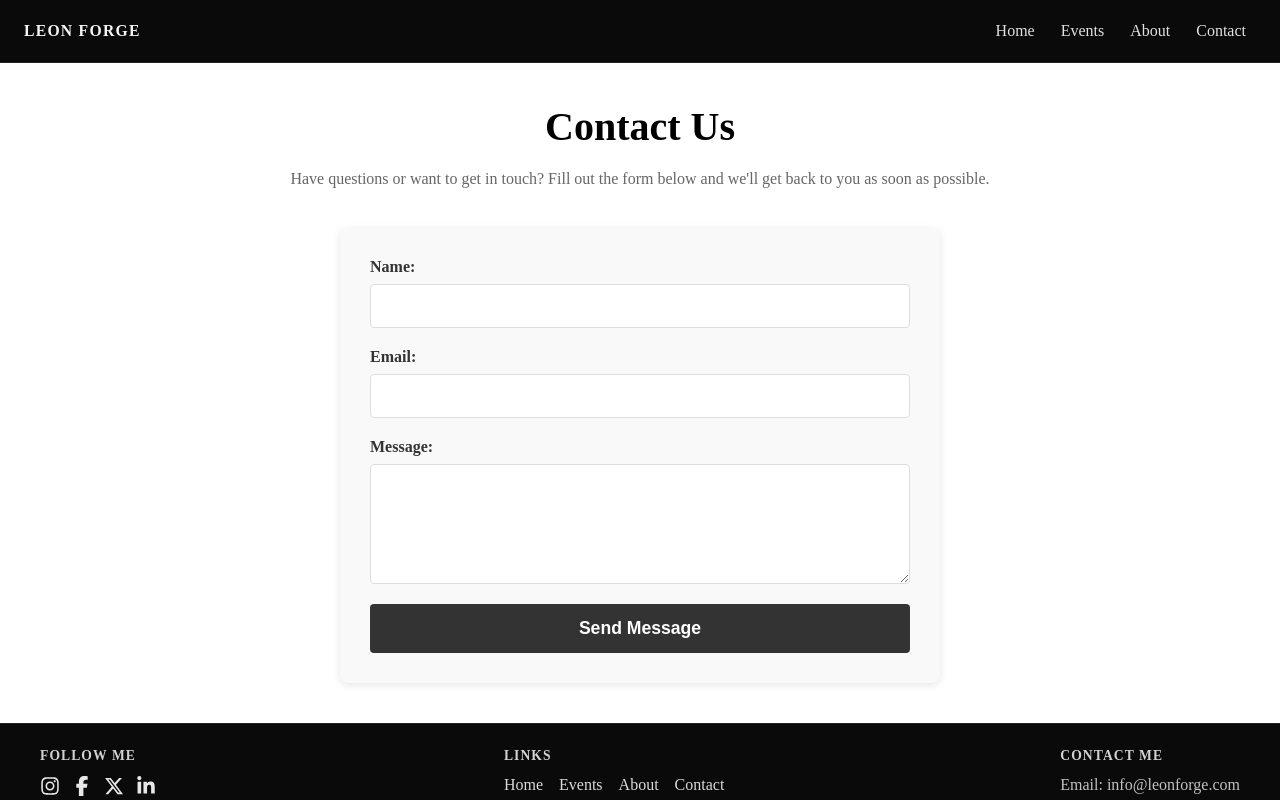
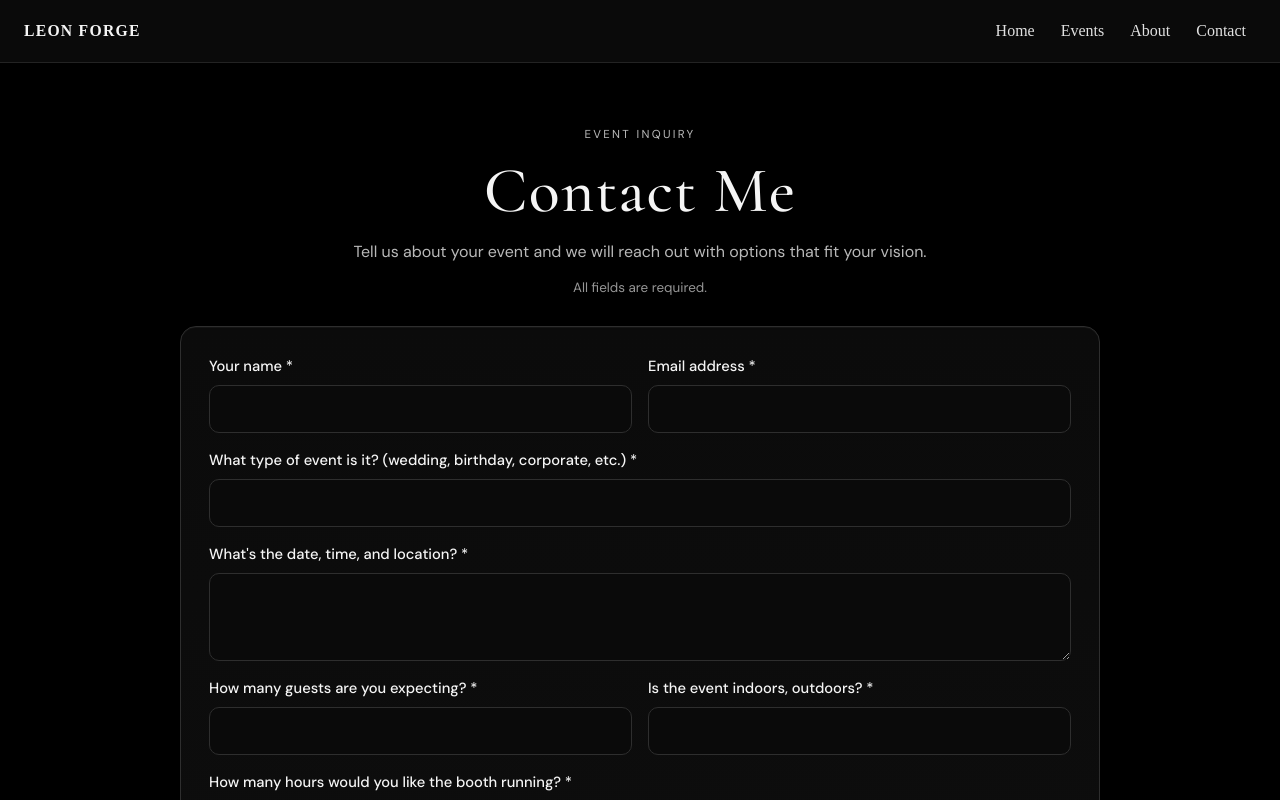
Before and after one commit to leon1186/Leon-Forge, a React app in the folder frontend/: page /contact in a window 1280 px wide. Shown: the top 800 px of the page. Built offline with nearby package versions, Linux system fonts and the light colour scheme; the HTML template or start-up script is replaced by a standard one.

Commit message:
feat: enhance ContactPage with detailed inquiry form and improved styling

```diff
--- a/frontend/src/pages/ContactPage.css
+++ b/frontend/src/pages/ContactPage.css
@@ -1,34 +1,95 @@
+@import url("https://fonts.googleapis.com/css2?family=Cormorant+Garamond:wght@400;500;600&family=DM+Sans:wght@400;500;600&display=swap");
+
 .contact-page {
-  padding: 40px 20px;
-  max-width: 1200px;
+  --bg: #000;
+  --surface: #0b0b0b;
+  --surface-soft: #101010;
+  --line: #2e2e2e;
+  --line-strong: #3a3a3a;
+  --text: #f5f5f5;
+  --muted: #b9b9b9;
+  --accent: #c2a878;
+
+  position: relative;
+  width: 100%;
+  min-height: 100vh;
+  background: var(--bg);
+  color: var(--text);
+  padding: 64px 20px;
+  overflow: hidden;
+  font-family: "DM Sans", "Trebuchet MS", sans-serif;
+}
+
+.contact-page::before {
+  content: "";
+  position: absolute;
+  inset: -40% -20% auto;
+  height: 65vh;
+  background: radial-gradient(
+    circle at 50% 50%,
+    rgba(255, 255, 255, 0.08),
+    transparent 62%
+  );
+  pointer-events: none;
+}
+
+.contact-shell {
+  position: relative;
+  z-index: 1;
+  width: min(920px, 100%);
   margin: 0 auto;
 }
 
-.contact-page h1 {
+.contact-kicker {
+  display: block;
   text-align: center;
-  margin-bottom: 20px;
-  font-size: 2.5rem;
+  letter-spacing: 0.2em;
+  text-transform: uppercase;
+  font-size: 0.72rem;
+  color: var(--muted);
+  margin-bottom: 10px;
 }
 
-.contact-page p {
+.contact-shell h1 {
   text-align: center;
-  margin-bottom: 40px;
-  color: #666;
+  font-size: clamp(2.4rem, 5vw, 4rem);
+  font-weight: 500;
+  letter-spacing: 0.02em;
+  margin-bottom: 10px;
+  font-family: "Cormorant Garamond", "Times New Roman", serif;
 }
 
-.form-container {
-  max-width: 600px;
-  margin: 0 auto;
+.contact-shell p {
+  text-align: center;
+  color: var(--muted);
+  line-height: 1.6;
+  max-width: 700px;
+  margin: 0 auto 14px;
+}
+
+.contact-meta {
+  display: block;
+  text-align: center;
+  color: #969696;
+  font-size: 0.84rem;
+  margin-bottom: 30px;
 }
 
 .contact-form {
-  display: flex;
-  flex-direction: column;
-  gap: 20px;
-  background: #f9f9f9;
-  padding: 30px;
-  border-radius: 8px;
-  box-shadow: 0 2px 8px rgba(0, 0, 0, 0.1);
+  display: grid;
+  grid-template-columns: 1fr;
+  gap: 18px;
+  padding: 28px;
+  background: linear-gradient(
+    180deg,
+    var(--surface) 0%,
+    var(--surface-soft) 100%
+  );
+  border: 1px solid var(--line);
+  border-radius: 16px;
+  box-shadow:
+    0 20px 60px rgba(0, 0, 0, 0.35),
+    inset 0 1px 0 rgba(255, 255, 255, 0.04);
 }
 
 .form-field {
@@ -38,47 +99,112 @@
 }
 
 .contact-form label {
-  font-weight: 600;
-  color: #333;
+  color: var(--text);
+  font-size: 0.92rem;
+  font-weight: 500;
+  line-height: 1.5;
 }
 
 .contact-form input,
 .contact-form textarea {
-  padding: 12px;
-  border: 1px solid #ddd;
-  border-radius: 4px;
-  font-size: 1rem;
+  width: 100%;
+  border: 1px solid var(--line);
+  background: #0a0a0a;
+  color: var(--text);
+  border-radius: 10px;
+  padding: 13px 14px;
+  font-size: 0.95rem;
   font-family: inherit;
-  transition: border-color 0.3s ease;
+  transition:
+    border-color 0.2s ease,
+    box-shadow 0.2s ease,
+    background-color 0.2s ease;
+}
+
+.contact-form input::placeholder,
+.contact-form textarea::placeholder {
+  color: #8f8f8f;
 }
 
 .contact-form input:focus,
 .contact-form textarea:focus {
   outline: none;
-  border-color: #333;
+  border-color: var(--accent);
+  background-color: #111111;
+  box-shadow: 0 0 0 3px rgba(194, 168, 120, 0.2);
 }
 
 .contact-form textarea {
   resize: vertical;
-  min-height: 120px;
+  min-height: 88px;
 }
 
 .contact-form button {
-  padding: 14px 24px;
-  background-color: #333;
-  color: white;
-  border: none;
-  border-radius: 4px;
-  font-size: 1.1rem;
+  margin-top: 8px;
+  border: 1px solid var(--line-strong);
+  border-radius: 10px;
+  background: #ededed;
+  color: #0a0a0a;
+  font-size: 0.96rem;
+  letter-spacing: 0.05em;
+  text-transform: uppercase;
   font-weight: 600;
+  padding: 12px 18px;
   cursor: pointer;
-  transition: background-color 0.3s ease;
+  transition:
+    background-color 0.2s ease,
+    color 0.2s ease,
+    border-color 0.2s ease,
+    transform 0.2s ease;
 }
 
 .contact-form button:hover {
-  background-color: #555;
+  background: #ffffff;
+  border-color: var(--accent);
+  transform: translateY(-1px);
+}
+
+.contact-form button:focus-visible {
+  outline: none;
+  box-shadow: 0 0 0 3px rgba(194, 168, 120, 0.28);
 }
 
 .contact-form button:active {
   transform: translateY(1px);
 }
+
+@media (min-width: 900px) {
+  .contact-form {
+    grid-template-columns: repeat(2, minmax(0, 1fr));
+    column-gap: 16px;
+    row-gap: 16px;
+  }
+
+  .form-field--half {
+    grid-column: span 1;
+  }
+
+  .form-field--full {
+    grid-column: 1 / -1;
+  }
+
+  .contact-form button {
+    grid-column: 1 / -1;
+    justify-self: start;
+    min-width: 220px;
+  }
+}
+
+@media (max-width: 640px) {
+  .contact-page {
+    padding: 44px 16px;
+  }
+
+  .contact-form {
+    padding: 18px;
+  }
+
+  .contact-shell h1 {
+    font-size: 2.35rem;
+  }
+}
--- a/frontend/src/pages/ContactPage.jsx
+++ b/frontend/src/pages/ContactPage.jsx
@@ -1,39 +1,243 @@
+import { useState } from "react";
 import "./ContactPage.css";
-import {useState} from 'react'
 
 function ContactPage() {
+  const [formData, setFormData] = useState({
+    name: "",
+    email: "",
+    eventType: "",
+    dateTimeLocation: "",
+    guests: "",
+    indoorsOutdoors: "",
+    boothHours: "",
+    printsOrDigital: "",
+    customDesignsBranding: "",
+    props: "",
+    backdrop: "",
+    boothSpotPower: "",
+    contactPerson: "",
+    bundlePackages: "",
+  });
 
-    const [formData, setFormData] = useState({
-        name: "",
-        email: "",
-        message: ""
-    });
+  const handleChange = (event) => {
+    const { name, value } = event.target;
+    setFormData((previousData) => ({
+      ...previousData,
+      [name]: value,
+    }));
+  };
+
+  const handleSubmit = (event) => {
+    event.preventDefault();
+    console.log("Inquiry submitted:", formData);
+  };
 
   return (
-    <div className="contact-page">
-      <h1>Contact Us</h1>
-      <p>
-        Have questions or want to get in touch? Fill out the form below and
-        we'll get back to you as soon as possible.
-      </p>
-      <div className="form-container">
-        <form className="contact-form">
-          <div className="form-field">
-            <label htmlFor="name">Name:</label>
-            <input type="text" id="name" name="name" required />
+    <section className="contact-page">
+      <div className="contact-shell">
+        <span className="contact-kicker">Event Inquiry</span>
+        <h1>Contact Me</h1>
+        <p>
+          Tell us about your event and we will reach out with options that fit
+          your vision.
+        </p>
+        <span className="contact-meta">All fields are required.</span>
+
+        <form className="contact-form" onSubmit={handleSubmit}>
+          <div className="form-field form-field--half">
+            <label htmlFor="name">Your name *</label>
+            <input
+              type="text"
+              id="name"
+              name="name"
+              value={formData.name}
+              onChange={handleChange}
+              required
+            />
           </div>
-          <div className="form-field">
-            <label htmlFor="email">Email:</label>
-            <input type="email" id="email" name="email" required />
+
+          <div className="form-field form-field--half">
+            <label htmlFor="email">Email address *</label>
+            <input
+              type="email"
+              id="email"
+              name="email"
+              value={formData.email}
+              onChange={handleChange}
+              required
+            />
           </div>
-          <div className="form-field">
-            <label htmlFor="message">Message:</label>
-            <textarea id="message" name="message" rows="5" required></textarea>
+
+          <div className="form-field form-field--full">
+            <label htmlFor="eventType">
+              What type of event is it? (wedding, birthday, corporate, etc.) *
+            </label>
+            <input
+              type="text"
+              id="eventType"
+              name="eventType"
+              value={formData.eventType}
+              onChange={handleChange}
+              required
+            />
           </div>
-          <button type="submit">Send Message</button>
+
+          <div className="form-field form-field--full">
+            <label htmlFor="dateTimeLocation">
+              What&apos;s the date, time, and location? *
+            </label>
+            <textarea
+              id="dateTimeLocation"
+              name="dateTimeLocation"
+              rows="3"
+              value={formData.dateTimeLocation}
+              onChange={handleChange}
+              required
+            />
+          </div>
+
+          <div className="form-field form-field--half">
+            <label htmlFor="guests">How many guests are you expecting? *</label>
+            <input
+              type="number"
+              min="1"
+              id="guests"
+              name="guests"
+              value={formData.guests}
+              onChange={handleChange}
+              required
+            />
+          </div>
+
+          <div className="form-field form-field--half">
+            <label htmlFor="indoorsOutdoors">
+              Is the event indoors, outdoors? *
+            </label>
+            <input
+              type="text"
+              id="indoorsOutdoors"
+              name="indoorsOutdoors"
+              value={formData.indoorsOutdoors}
+              onChange={handleChange}
+              required
+            />
+          </div>
+
+          <div className="form-field form-field--half">
+            <label htmlFor="boothHours">
+              How many hours would you like the booth running? *
+            </label>
+            <input
+              type="text"
+              id="boothHours"
+              name="boothHours"
+              value={formData.boothHours}
+              onChange={handleChange}
+              required
+            />
+          </div>
+
+          <div className="form-field form-field--full">
+            <label htmlFor="printsOrDigital">
+              Would you like prints or digital sharing (text/email), or both? *
+            </label>
+            <textarea
+              id="printsOrDigital"
+              name="printsOrDigital"
+              rows="3"
+              value={formData.printsOrDigital}
+              onChange={handleChange}
+              required
+            />
+          </div>
+
+          <div className="form-field form-field--full">
+            <label htmlFor="customDesignsBranding">
+              Do you want custom photo strip designs or event branding? *
+            </label>
+            <textarea
+              id="customDesignsBranding"
+              name="customDesignsBranding"
+              rows="3"
+              value={formData.customDesignsBranding}
+              onChange={handleChange}
+              required
+            />
+          </div>
+
+          <div className="form-field form-field--half">
+            <label htmlFor="props">
+              Do you want props (funny hats, glasses, signs, etc.)? *
+            </label>
+            <input
+              type="text"
+              id="props"
+              name="props"
+              value={formData.props}
+              onChange={handleChange}
+              required
+            />
+          </div>
+
+          <div className="form-field form-field--half">
+            <label htmlFor="backdrop">Would you like a backdrop? *</label>
+            <input
+              type="text"
+              id="backdrop"
+              name="backdrop"
+              value={formData.backdrop}
+              onChange={handleChange}
+              required
+            />
+          </div>
+
+          <div className="form-field form-field--full">
+            <label htmlFor="boothSpotPower">
+              Do you have a designated spot for the booth with power access? *
+            </label>
+            <textarea
+              id="boothSpotPower"
+              name="boothSpotPower"
+              rows="3"
+              value={formData.boothSpotPower}
+              onChange={handleChange}
+              required
+            />
+          </div>
+
+          <div className="form-field form-field--half">
+            <label htmlFor="contactPerson">
+              Who&apos;s the point of contact on the event day? *
+            </label>
+            <input
+              type="text"
+              id="contactPerson"
+              name="contactPerson"
+              value={formData.contactPerson}
+              onChange={handleChange}
+              required
+            />
+          </div>
+
+          <div className="form-field form-field--full">
+            <label htmlFor="bundlePackages">
+              Would you like bundle packages (booth + photography + video,
+              etc.)? *
+            </label>
+            <textarea
+              id="bundlePackages"
+              name="bundlePackages"
+              rows="3"
+              value={formData.bundlePackages}
+              onChange={handleChange}
+              required
+            />
+          </div>
+
+          <button type="submit">Send inquiry</button>
         </form>
       </div>
-    </div>
+    </section>
   );
 }
 
```
